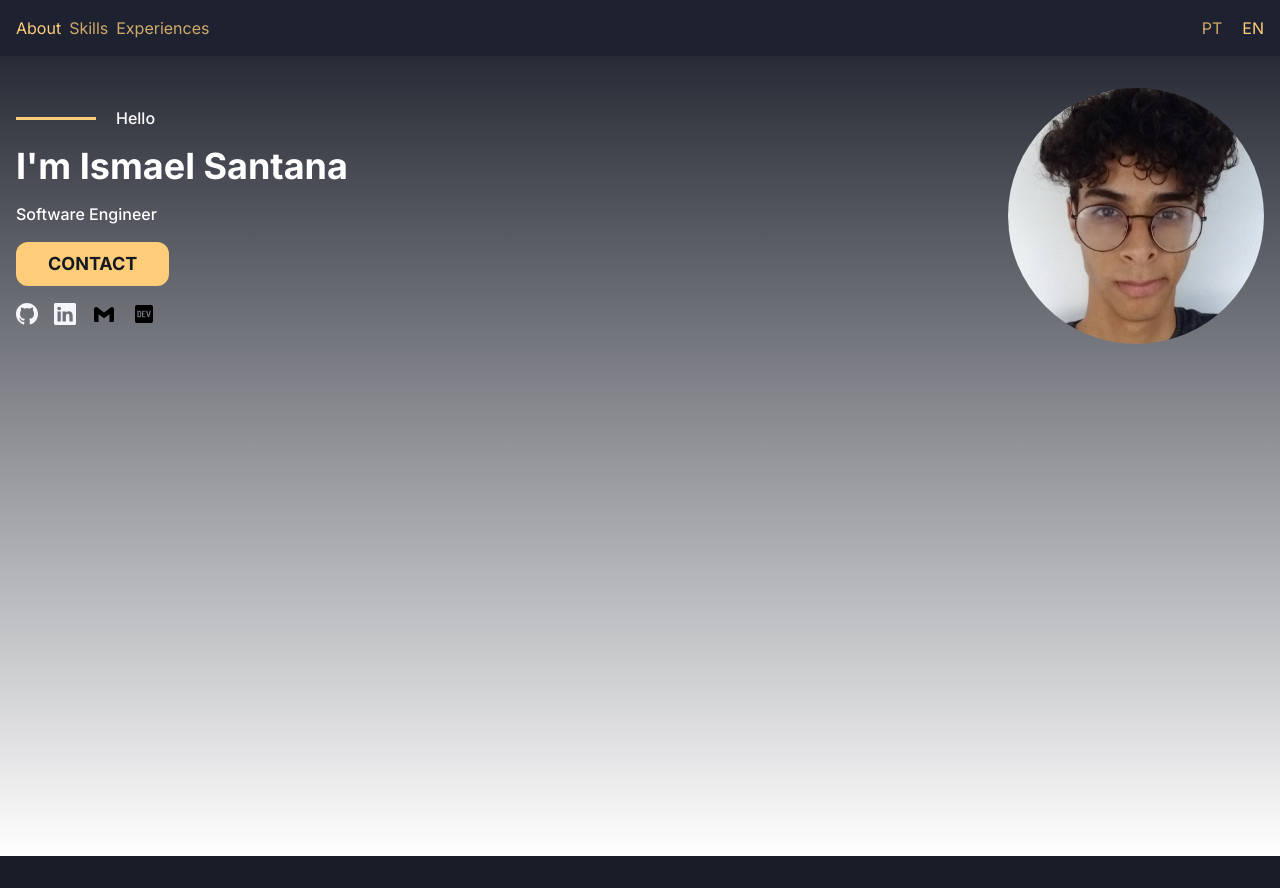
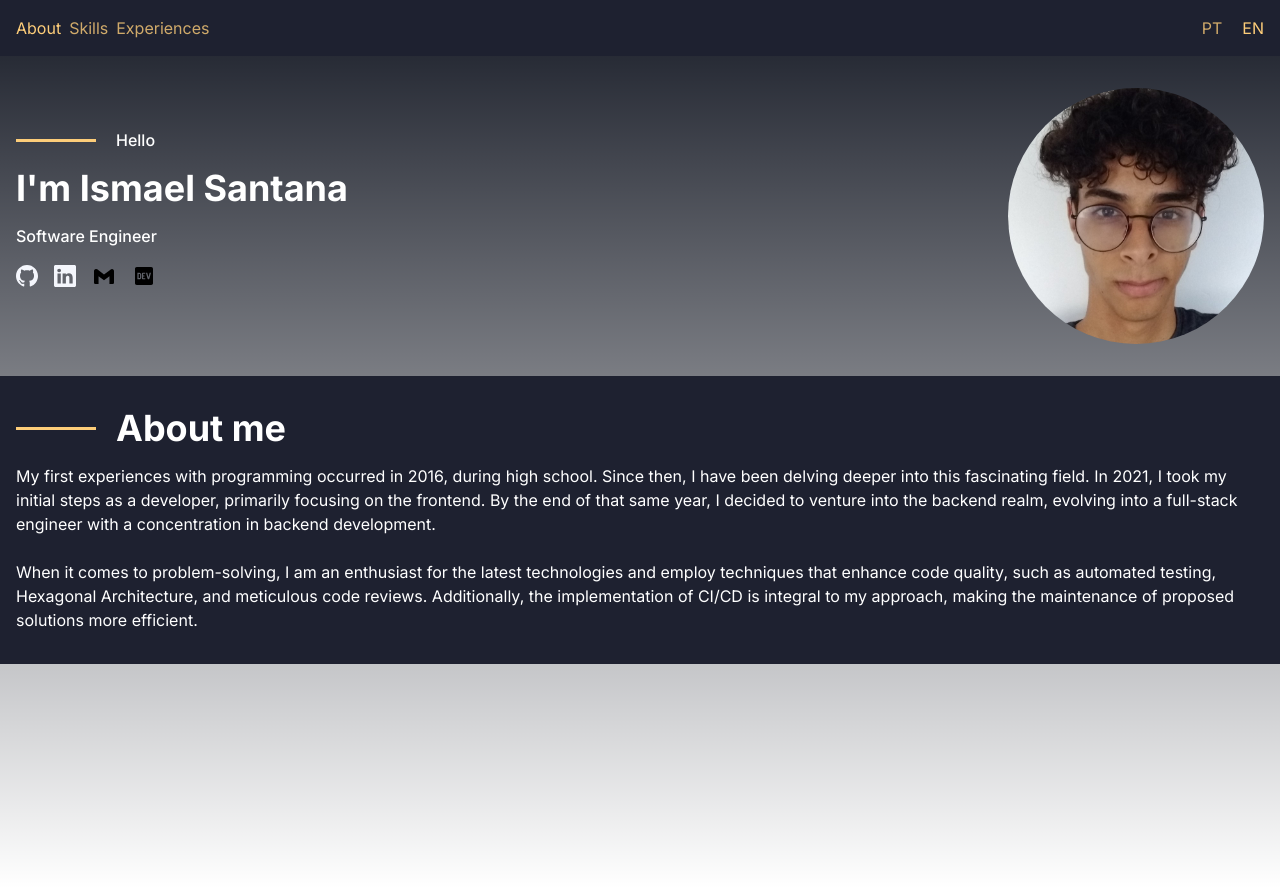
Before and after one commit to ismael3s/whoami, a Next.js app: page /en in a window 1280 px wide. Before the commit the page ends 856 px from the top, so only its background shows below. Built offline with nearby package versions, Linux system fonts and the light colour scheme.

Commit message:
feat: about me section

```diff
--- /dev/null
+++ b/src/app/[locale]/components/AboutMe/index.tsx
@@ -0,0 +1,23 @@
+import { Text } from "@/components/Text";
+import { TextDivider } from "@/components/TextDivider";
+import { useTranslations } from "next-intl";
+
+export const AboutMe = () => {
+  const t = useTranslations("About");
+  return (
+    <section className="max-w-7xl mx-auto  px-4 py-8 bg-bsecondary">
+      <div className="flex gap-x-5 items-center mb-4">
+        <TextDivider />
+        <Text fontSize="heading-1" as="span" weight="bold">
+          {t("about")}
+        </Text>
+      </div>
+
+      <Text as="p" fontSize="sm">{t("first-paragraph")}</Text>
+      <br />
+      <Text as="p" fontSize="sm">{t("second-paragraph")}</Text>
+      {/* <br />
+      <Text as="p" fontSize="sm">{t("third-paragraph")}</Text> */}
+    </section>
+  );
+};
--- a/src/app/[locale]/components/About/Me.tsx
+++ b/src/app/[locale]/components/Whoami/ImageMe.tsx
@@ -1,6 +1,6 @@
 import Image from "next/image";
 
-export const Me = () => {
+export const ImageMe = () => {
   return (
     <Image
 
--- a/src/app/[locale]/components/About/SocialMedia.tsx
+++ b/src/app/[locale]/components/Whoami/SocialMedia.tsx
@@ -11,7 +11,7 @@ export const SocialMedia = () => {
 
 
   return (
-    <div className="flex gap-4">
+    <div className="flex gap-4 my-4">
       <Image
         src={GithubSvg}
         alt="Github Logo"
--- a/src/app/[locale]/components/About/index.tsx
+++ b/src/app/[locale]/components/Whoami/index.tsx
@@ -1,20 +1,19 @@
-import { Button } from "@/components/Button";
 import { Text } from "@/components/Text";
 import { SocialMedia } from "./SocialMedia";
-import { Me } from "./Me";
+import { ImageMe } from "./ImageMe";
 import { useTranslations } from "next-intl";
+import { TextDivider } from "@/components/TextDivider";
 
-export const Divider = () => <div className="w-20 h-[3px] bg-tsecondary" />;
 
 type Props = {};
 
-export const About = ({}: Props) => {
-  const t = useTranslations("About");
+export const Whoami = ({}: Props) => {
+  const t = useTranslations("Whoami");
   return (
-    <section className="w-full flex my-8 items-center">
+    <section className="w-full px-4 flex my-8 items-center">
       <div className="flex-grow-[25]">
         <div className="flex gap-5 items-center">
-          <Divider />
+          <TextDivider />
           <Text weight="medium" as="span">
             {t("hello")}
           </Text>
@@ -28,17 +27,13 @@ export const About = ({}: Props) => {
         {t("engineer")}
         </Text>
 
-        <Button my="md">
-          <Text as="span" fontSize="lg" weight="bold" fontColor="dark">
-          {t("contact")}
-          </Text>
-        </Button>
+
 
         <SocialMedia />
       </div>
 
-      <div className="relative w-[158px] h-[158px] md:w-[256px] md:h-[256px]">
-        <Me />
+      <div className="relative w-[148px] h-[148px] md:w-[256px] md:h-[256px]">
+        <ImageMe />
       </div>
     </section>
   );
--- a/src/app/[locale]/page.tsx
+++ b/src/app/[locale]/page.tsx
@@ -1,4 +1,5 @@
-import { About } from "./components/About";
+import { AboutMe } from "./components/AboutMe";
+import { Whoami } from "./components/Whoami";
 
 type Props = {
   params: {
@@ -6,10 +7,17 @@ type Props = {
   };
 };
 
-export default function Home({ params: { locale } }: Props) {
+export default function Home(_props: Props) {
   return (
-    <main className="flex min-h-screen flex-col items-center justify-between px-4  max-w-7xl mx-auto">
-      <About  />
+    <main className="min-h-screen">
+      <div className="max-w-7xl mx-auto">
+      <Whoami />
+
+      </div>
+      <div className="w-full bg-bsecondary">
+      <AboutMe />
+
+      </div>
     </main>
   );
 }
--- a/src/components/Header/index.tsx
+++ b/src/components/Header/index.tsx
@@ -3,7 +3,7 @@
 import { useState } from "react";
 import { useTranslations } from "next-intl";
 import { tv } from "tailwind-variants";
-import { useRouter } from "next/navigation";
+import Link from "next/link";
 
 const headerItem = tv({
   base: "cursor-pointer transition-all duration-300 ease-in-out",
@@ -33,7 +33,6 @@ type Props = {
 
 export const Header = ({ locale: currentLanguage }: Props) => {
   const t = useTranslations("Header");
-  const { push: goToPage} = useRouter();
   const [currentSection, setCurrentSection] = useState(HomeSectionEnum.ABOUT);
 
   function handleSectionChange(section: HomeSectionEnum) {
@@ -41,13 +40,8 @@ export const Header = ({ locale: currentLanguage }: Props) => {
     setCurrentSection(section);
   }
 
-  function handleLanguageChange(language: LanguageEnum) {
-    if (currentLanguage === language) return;
-    goToPage(language);
-  }
-
   return (
-    <header className="bg-bsecondary">
+    <header className="bg-bsecondary sticky top-0 z-50">
       <div className="flex items-center justify-between p-4 max-w-7xl m-auto">
         <ul className="flex items-center gap-2 text-tsecondary">
           <li
@@ -80,17 +74,19 @@ export const Header = ({ locale: currentLanguage }: Props) => {
             className={headerItem({
               active: currentLanguage === LanguageEnum.PT_BR,
             })}
-            onClick={() => handleLanguageChange(LanguageEnum.PT_BR)}
           >
-            PT
+            <Link href={`/${LanguageEnum.PT_BR}`}scroll={false}>
+              PT
+            </Link>
           </li>
           <li
             className={headerItem({
               active: currentLanguage === LanguageEnum.EN,
             })}
-            onClick={() => handleLanguageChange(LanguageEnum.EN)}
           >
-            EN
+            <Link href={`/${LanguageEnum.EN}`} scroll={false}>
+              EN
+            </Link>
           </li>
         </ul>
       </div>
--- a/src/components/Text/index.tsx
+++ b/src/components/Text/index.tsx
@@ -37,7 +37,7 @@ const text = tv({
 
 type Props = {
   children: React.ReactNode;
-  as?: "p" | "span";
+  as?: "p" | "span" | "h2";
 } & VariantProps<typeof text>;
 
 export const Text = ({
--- /dev/null
+++ b/src/components/TextDivider/index.tsx
@@ -0,0 +1 @@
+export const TextDivider = () => <div className="w-20 h-[3px] bg-tsecondary" />;
--- a/src/messages/en.json
+++ b/src/messages/en.json
@@ -4,10 +4,16 @@
     "experiences": "Experiences",
     "about": "About"
   },
-    "About": {
+  "Whoami": {
     "hello": "Hello",
     "i'm": "I'm Ismael Santana",
     "engineer": "Software Engineer",
     "contact": "CONTACT"
+  },
+  "About": {
+    "about": "About me",
+    "first-paragraph": "My first experiences with programming occurred in 2016, during high school. Since then, I have been delving deeper into this fascinating field. In 2021, I took my initial steps as a developer, primarily focusing on the frontend. By the end of that same year, I decided to venture into the backend realm, evolving into a full-stack engineer with a concentration in backend development.",
+    "second-paragraph": "When it comes to problem-solving, I am an enthusiast for the latest technologies and employ techniques that enhance code quality, such as automated testing, Hexagonal Architecture, and meticulous code reviews. Additionally, the implementation of CI/CD is integral to my approach, making the maintenance of proposed solutions more efficient.",
+    "third-paragraph": "Beyond the realm of programming, swimming is one of my hobbies, aiding me in recharging my energies. I also dedicate part of my free time to studying topics related to IT, ensuring I stay continually updated. Ultimately, nothing holds more value to me than cherishing precious moments with my family."
   }
 }
--- a/src/messages/pt-br.json
+++ b/src/messages/pt-br.json
@@ -4,10 +4,16 @@
     "experiences": "Experiências",
     "about": "Sobre"
   },
-  "About": {
+  "Whoami": {
     "hello": "Olá",
     "i'm": "Eu sou Ismael Santana",
     "engineer": "Programador",
     "contact": "CONTATO"
+  },
+  "About": {
+    "about": "Sobre mim",
+    "first-paragraph": "Meus primeiros contatos com programação ocorreram em 2016, durante o ensino médio. Desde então, venho me aprofundando cada vez mais nessa área fascinante. Em 2021, dei meus primeiros passos como desenvolvedor, focando principalmente no frontend. No final desse mesmo ano, decidi explorar o mundo do backend, evoluindo para um engenheiro fullstack, com ênfase na área de backend.",
+    "second-paragraph": "No processo de resolução de problemas, sou entusiasta das tecnologias mais recentes e aplico técnicas que elevam a qualidade do código, tais como testes automatizados, Arquitetura Hexagonal e revisões de código detalhadas. Além disso, a implementação de CI/CD faz parte da minha abordagem, tornando a manutenção das soluções propostas mais eficiente.",
+    "third-paragraph": "Além do mundo da programação, tenho a natação como um dos meus hobbies, que me ajuda a recarregar as energias. Passo também parte do meu tempo livre estudando tópicos relacionados à TI, mantendo-me sempre atualizado. Por fim, não há nada mais valioso para mim do que passar momentos preciosos com minha família."
   }
 }
```
Lines whose indentation alone changed are shown as unchanged.
